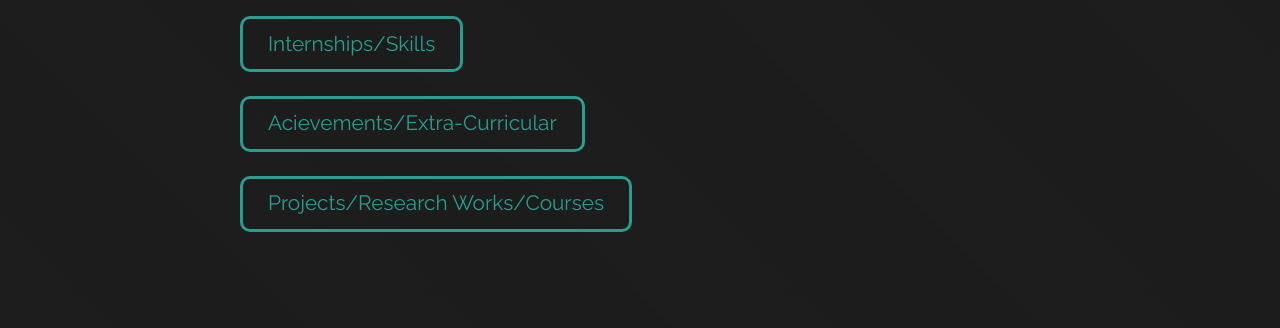
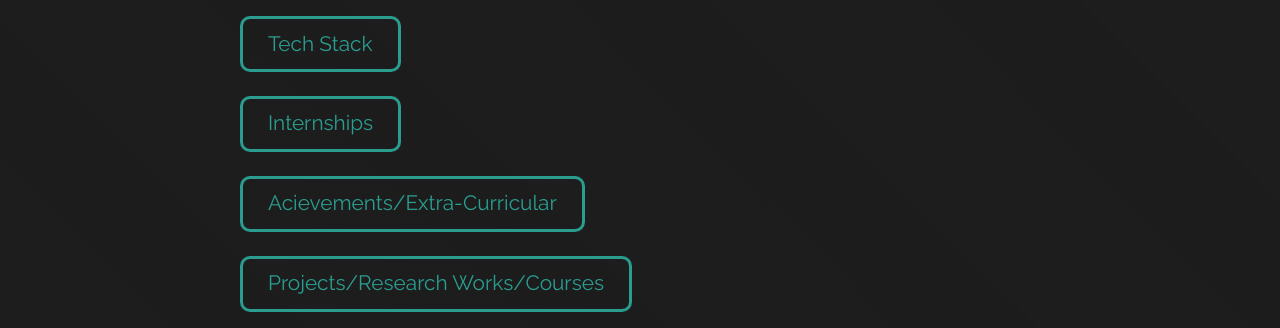
Before and after one commit to rashafathima/Rasha-s-Portfolio, a plain HTML site: page index.html in a window 1280 px wide. Shown: the part 472-800 px from the top of the page. Drawn offline with nearby package versions, Linux system fonts and the light colour scheme.

Commit message:
Update index.html

```diff
--- a/index.html
+++ b/index.html
@@ -36,7 +36,8 @@
                     <h1 class>Hi,</h1>
                     <h1>I'm <span>Rasha</span>,</h1>
                     <h2> <p>and I'm <span class="element"></span></p></h2>
-										<a href="skills.html" class="hero-btn">Internships/Skills</a>
+										<a href="skills.html" class="hero-btn">Tech Stack</a>
+			<a href="intern.html" class="hero-btn">Internships</a>
                     <a href="about.html" class="hero-btn">Acievements/Extra-Curricular</a>
 										<a href="projects.html" class="hero-btn">Projects/Research Works/Courses</a>
 
```
